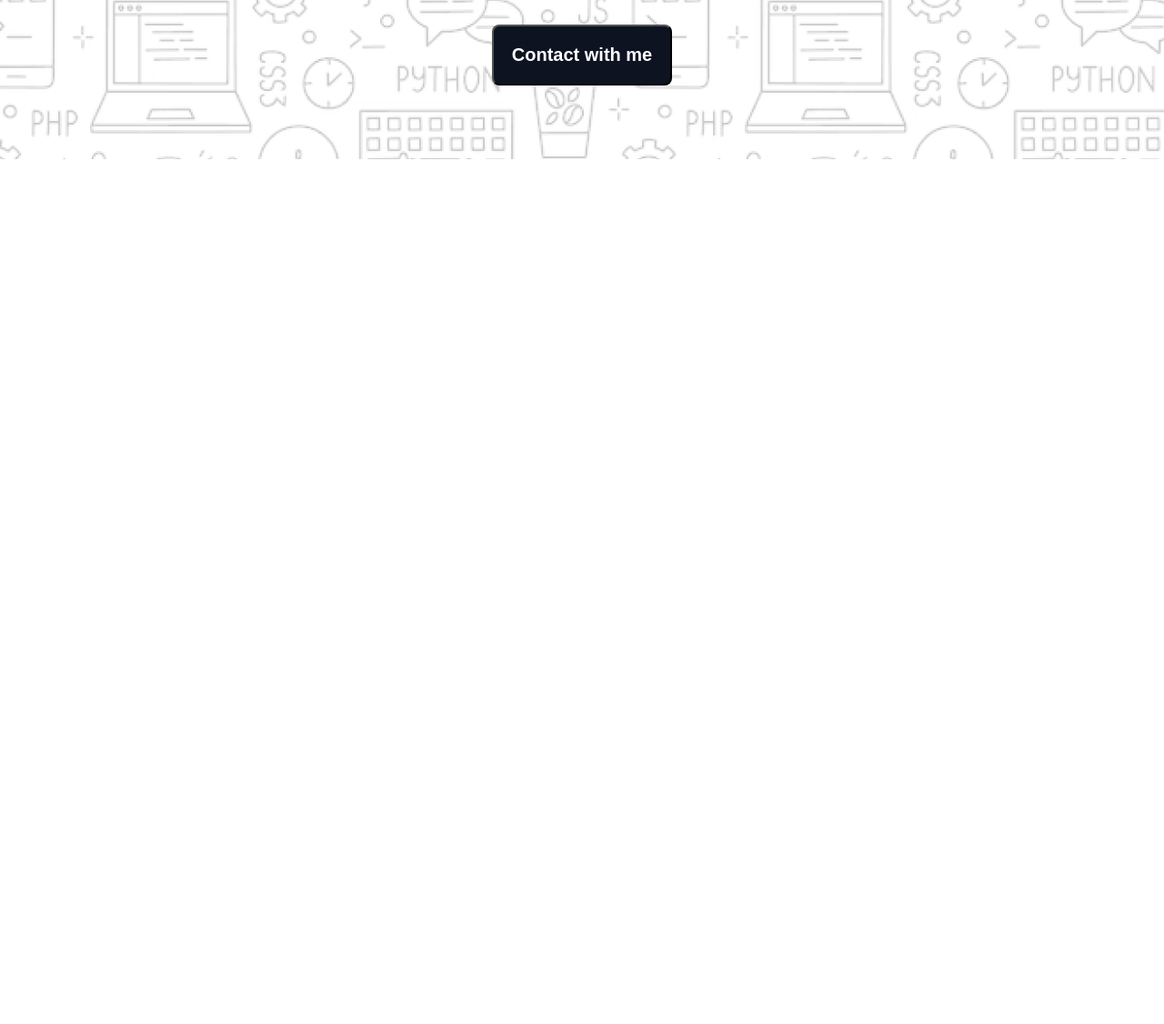
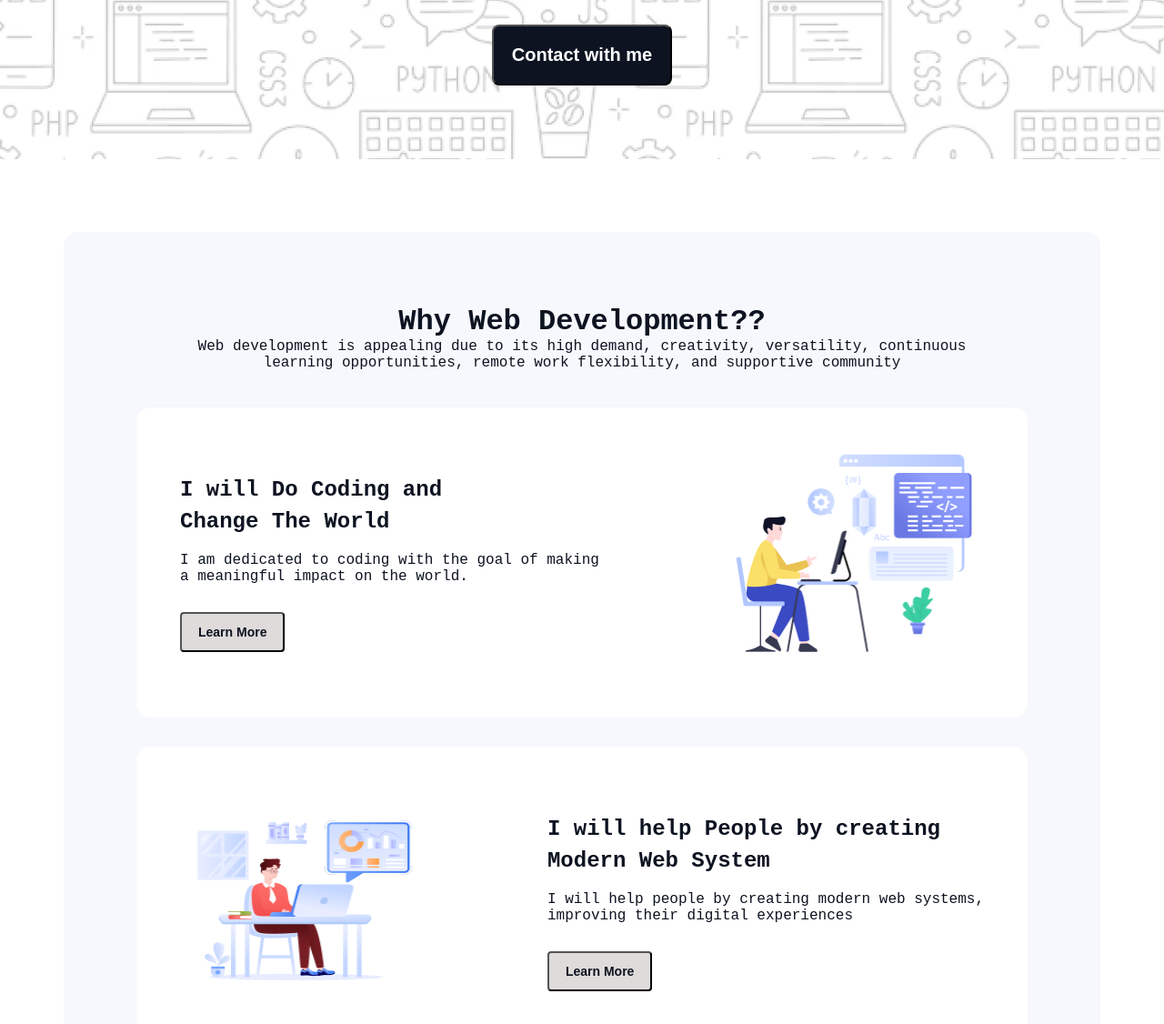
Before and after one commit to ashikbillah699/Challenge-Begins-Main, a plain HTML site: page index.html in a window 1280 px wide. Shown: the part 594-1720 px from the top of the page at 91% size. Before the commit the page ends 800 px from the top, so only its background shows below. Drawn offline with Linux system fonts and the light colour scheme; a web font is replaced by a local one.

Commit message:
development part and inspairation part done

```diff
--- a/css/style.css
+++ b/css/style.css
@@ -1,34 +1,36 @@
 /* common style */
-*{
+* {
     margin: 0;
     padding: 0;
     box-sizing: border-box;
 }
 
-ul,ol{
+ul,
+ol {
     list-style-type: none;
 }
 
-a{
+a {
     text-decoration: none;
 }
-body{
+
+body {
     font-family: "Azeret Mono", monospace;
 }
 
-.container{
+.container {
     width: 1140px;
     margin: 0 auto;
 }
 
 /* Navbar style */
-nav{
+nav {
     display: flex;
     justify-content: space-between;
     margin: 45px 0;
 }
 
-nav h3{
+nav h3 {
     font-size: 28px;
     font-weight: 800;
 }
@@ -40,14 +42,14 @@ nav a {
     color: #0D1321;
 }
 
-nav button{
+nav button {
     border: 1px solid #1e1e1e;
     border-radius: 5px;
     background-color: #fff;
 }
 
 /* banner style */
-.banner{
+.banner {
     background-image: url('../images/Hero-bg.png');
     height: 652px;
     background-position: center;
@@ -57,26 +59,26 @@ nav button{
     padding-top: 35px;
 }
 
-.banner_content img{
+.banner_content img {
     height: 240px;
     width: 240px;
 }
 
-.banner_content h1{
+.banner_content h1 {
     font-size: 48px;
     font-weight: 800;
     color: #0D1321;
     margin: 30px 200px 20px;
 }
 
-.banner_content p{
+.banner_content p {
     font-size: 16px;
     font-weight: 400;
     color: #0D1321;
     margin: 0 250px;
 }
 
-.banner_content button{
+.banner_content button {
     background-color: #0D1321;
     padding: 20px;
     border-radius: 8px;
@@ -84,8 +86,91 @@ nav button{
 }
 
 
-.banner_content a{
+.banner_content a {
     font-size: 20px;
     font-weight: 700;
     color: #ffffff;
 }
+
+/* web development part */
+.common_header{
+    text-align: center;
+    margin: 0px 50px 40px;
+}
+
+.common_header h3{
+    font-size: 32px;
+    font-weight: 800;
+    color: #0D1321;
+}
+
+.common_header p{
+    font-size: 16px;
+    color: #0D1321;
+}
+
+
+.development{
+    padding: 80px;
+    background-color: #f6f8fd;
+    margin-top: 80px;
+    border-radius: 16px;
+}
+
+.web_one,.web_two, .web_three{
+    padding: 48px;
+    display: flex;
+    align-items: center;
+    justify-content: space-between;
+    background-color: #fff;
+    border-radius: 16px;
+    margin-bottom: 32px;
+}
+
+.web_text h4{
+    font-size: 24px;
+    font-weight: 700;
+    color: #0D1321;
+    line-height: 35px;
+    padding: 0 0 16px 0;
+}
+
+.web_text p{
+    font-size: 16px;
+    font-weight: 400;
+    color: #0D1321;
+}
+.web_text button{
+    padding: 12px 18px;
+    border-radius: 4px;
+    background-color: #dfdbdb;
+    margin-top: 30px;
+}
+
+.web_text a{
+    font-size: 14px;
+    font-weight: 600;
+    color: #0D1321;
+}
+
+
+.web_img img{
+    width: 274px;
+    height: 240px;
+
+}
+
+/* My Inspiration */
+.inspiration{
+    margin-top: 80px;
+}
+
+.inspiration_img{
+    padding: 32px;
+    border: 1px solid rgb(204, 204, 204);
+    border-radius: 16px;
+}
+
+.inspiration_img img{
+    border-radius: 16px;
+}
--- a/index.html
+++ b/index.html
@@ -27,8 +27,64 @@
                 <h1>"In the near future, I hope to become a Developer."</h1>
                 <p>In the near future, I aim to become a Developer, honing my skills in coding and problem-solving to
                     create innovative solutions</p>
-                    <button><a href="">Contact with me</a></button>
+                <button><a href="">Contact with me</a></button>
             </div>
+        </section>
+        <!-- web development part -->
+        <section class="container development">
+            <div class="common_header">
+                <h3>Why Web Development??</h3>
+                <p>Web development is appealing due to its high demand, creativity, versatility, continuous learning
+                    opportunities, remote work flexibility, and supportive community</p>
+            </div>
+            <div class="web_one">
+                <div class="web_text">
+                    <h4>I will Do Coding and <br> Change The World</h4>
+                    <p>I am dedicated to coding with the goal of making <br> a meaningful impact on the world.</p>
+                    <button><a href="">Learn More</a></button>
+                </div>
+                <div class="web_img">
+                    <img src="images/Layer_1.png" alt="">
+                </div>
+            </div>
+            <div class="web_two">
+                <div class="web_img">
+                    <img src="images/Group 3.png" alt="">
+                </div>
+                <div class="web_text">
+                    <h4>I will help People by creating <br> Modern Web System</h4>
+                    <p>I will help people by creating modern web systems,<br> improving their digital experiences</p>
+                    <button><a href="">Learn More</a></button>
+                </div>
+            </div>
+            <div class="web_three">
+                <div class="web_text">
+                    <h4>I will Do Coding and <br> update my goal</h4>
+                    <p>I will do coding and continuously update my goals to <br>achieve greater impact.</p>
+                    <button><a href="">Learn More</a></button>
+                </div>
+                <div class="web_img">
+                    <img src="images/Group 4.png" alt="">
+                </div>
+            </div>
+        </section>
+        <!-- My Inspiration -->
+        <section class="container inspiration">
+            <div class="common_header">
+                <h3>My Inspiration</h3>
+                <p>My inspiration fuels my passion for coding and creating impactful solutions</p>
+            </div>
+            <div class="inspiration_img">
+                <img src="images/image 1.jpg" alt="">
+            </div>
+        </section>
+        <!-- My Current Target -->
+        <section class="container target">
+            <div class="common_header">
+                <h3>My Inspiration</h3>
+                <p>My inspiration fuels my passion for coding and creating impactful solutions</p>
+            </div>
+
         </section>
     </main>
 </body>
```
Also changed, not shown: images/image 1.jpg (added).
